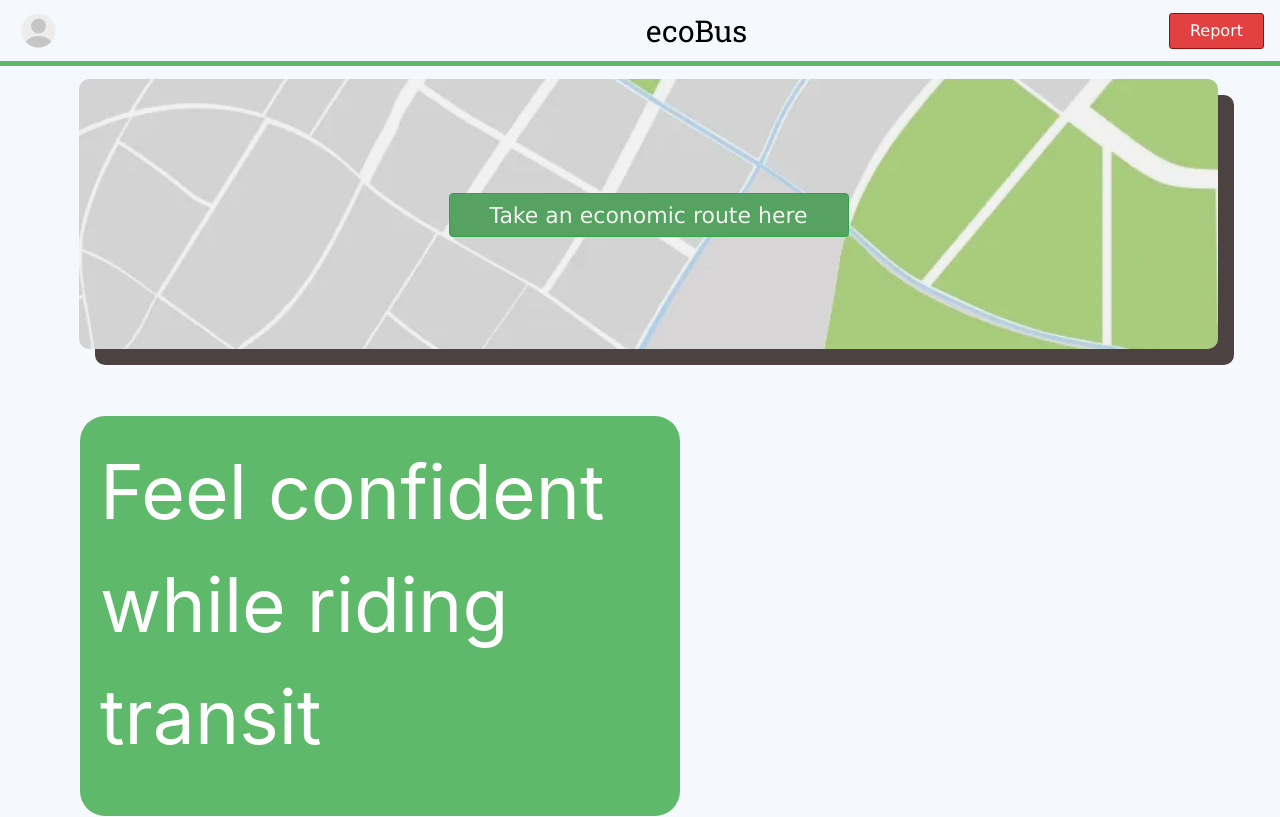
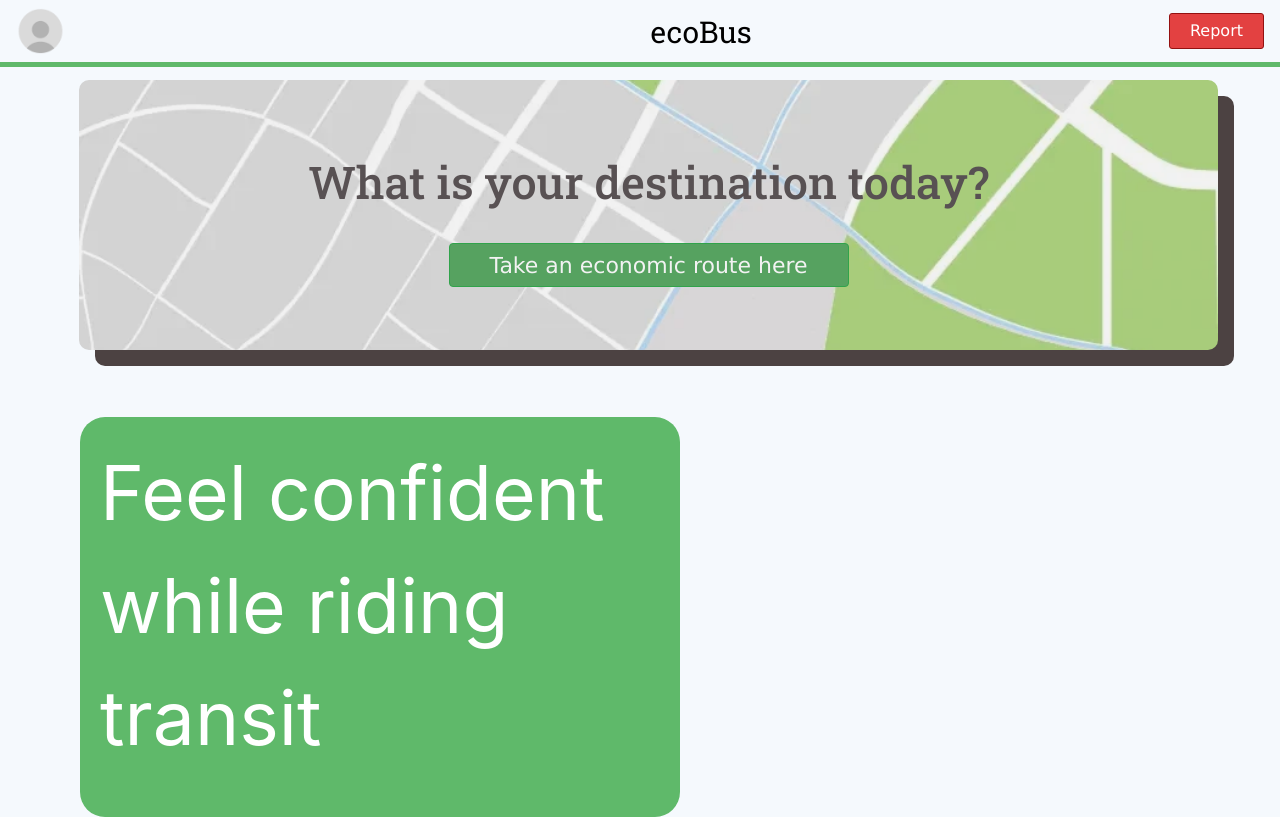
Before and after one commit to NocturnalKing/SFHacks, a plain HTML site: page website.html in a window 1280 px wide. Shown: the top 817 px of the page. Drawn offline with nearby package versions, Linux system fonts and the light colour scheme.

Commit message:
Navbar Icons Finished
Navbar icons finished but effects not fully finished

```diff
--- a/styles.css
+++ b/styles.css
@@ -42,11 +42,13 @@
 
   /**************** What is your destination ****************/
 .destination-text{
-font-size: 0px;
+font-size: 45px;
 font-family: "Roboto Slab", serif;
 color:rgb(84, 76, 78);
-padding: -400px 0 34px;
-margin-top: -60px;
+/* padding: -00px 0 34px; */
+margin-top: -20px;
+z-index: -1!important;
+
 }
 
 
--- a/website.html
+++ b/website.html
@@ -26,7 +26,7 @@
 <!--   Navbar    -->
 
 <nav id = "Colored" class="navbar navbar-expand-lg navbar-light ">
-  <img src="profilepic.png" alt="Profile Icon" style="height:45px">
+  <img src="profile.png" alt="Profile Icon" style="height:46px">
 
 
         <!--  LOGO in  Navbar     -->
@@ -62,7 +62,7 @@ p {
       border-radius: 10px;
       background-size: cover;
       background-position: center;
-      padding: 140px 0 40px; /* Add padding to ensure the text is readable */
+      padding: 95px 0 46px; /* Add padding to ensure the text is readable */
       text-align: center; /* Center align the text */
       z-index: -1;
       top: 13px;
@@ -112,7 +112,7 @@ p {
       align-items: center;
       justify-content: center;
       margin-left: auto;
-      border-width: 1.8px;
+      border-width: 1.5px;
     }
 </style>
 </head>
```
Also changed, not shown: locate.html (added), profile.png (added), profilepic.png (deleted).
